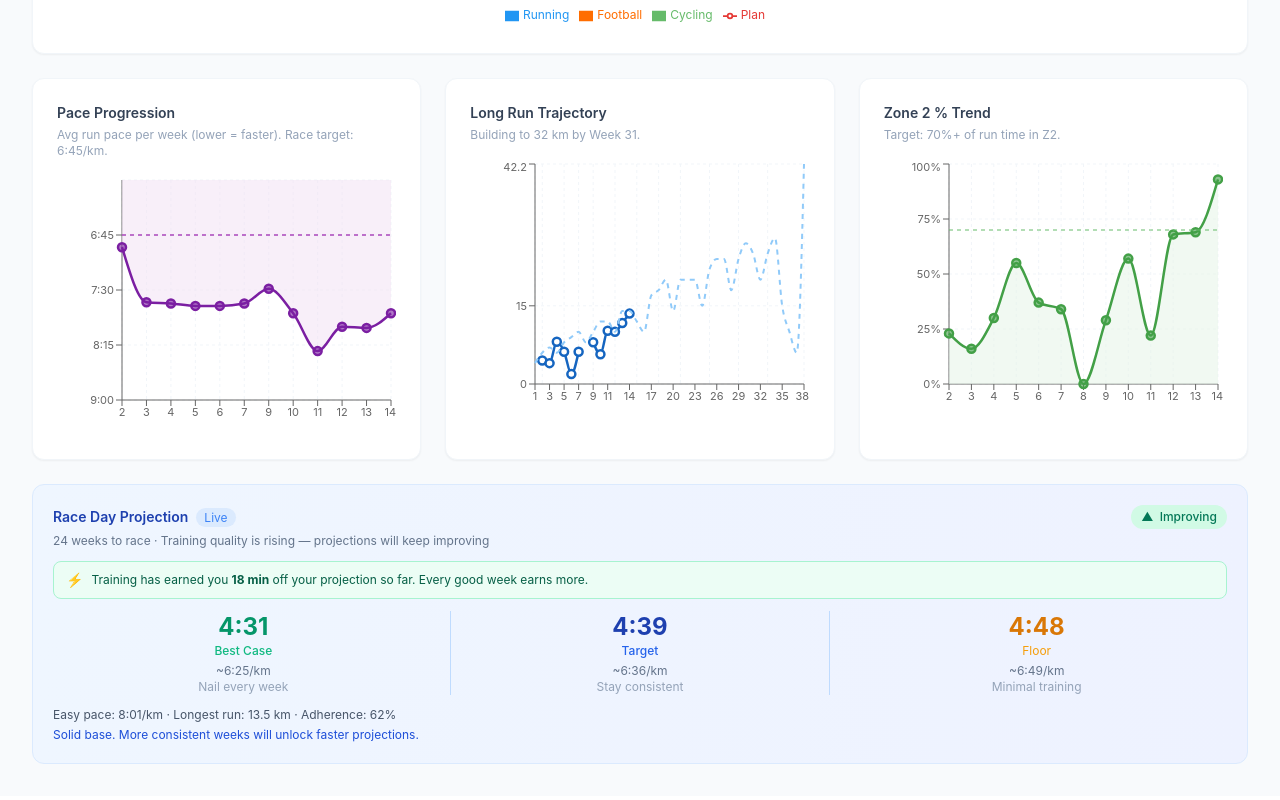
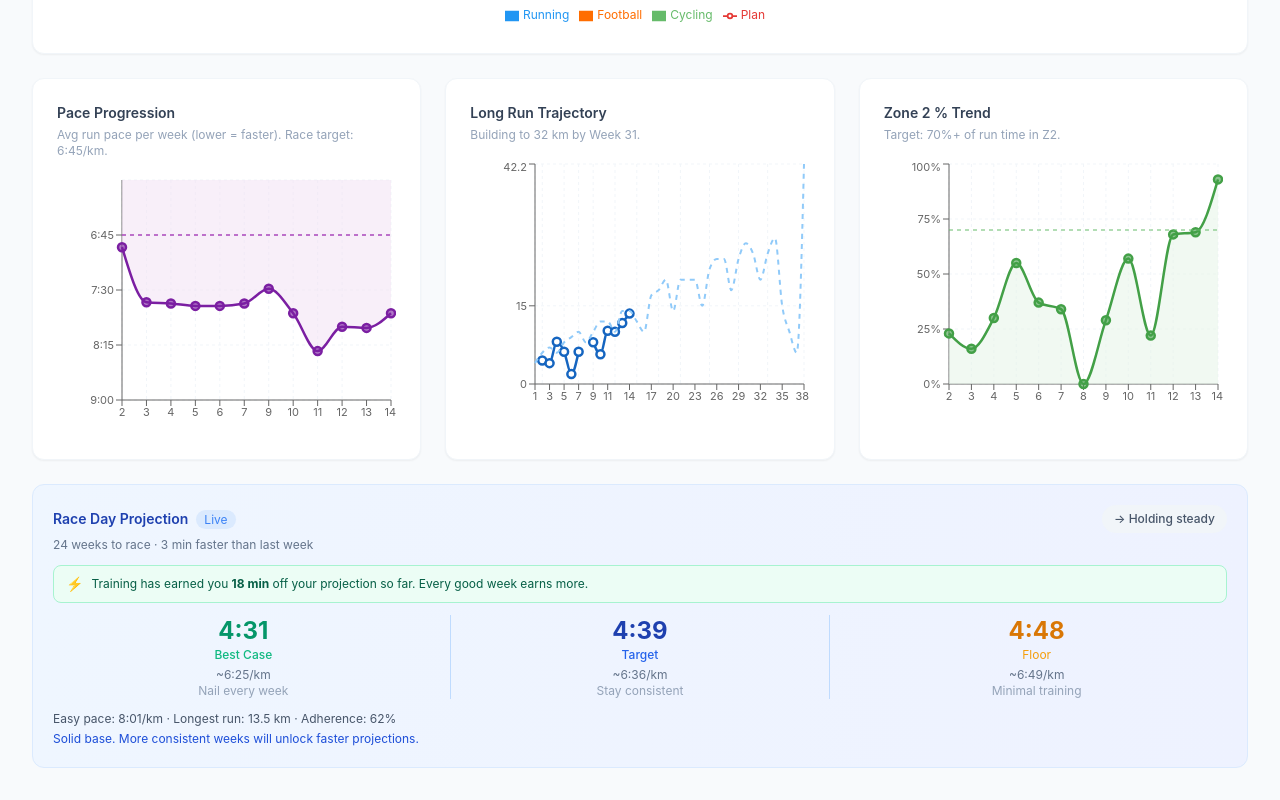
Before and after one commit to mpk907/berlin-marathon-2026, a Next.js app: page / in a window 1280 px wide. Shown: the part 909-1709 px from the top of the page. Built offline with nearby package versions, Linux system fonts and the light colour scheme.

Commit message:
Week-over-week trend arrows on projections
Green up-arrow when projection improves vs last week, red down-arrow when it declines. Shows delta in minutes. Displayed in both header and overview section.

```diff
--- a/src/components/Dashboard.jsx
+++ b/src/components/Dashboard.jsx
@@ -290,39 +290,44 @@ export default function Dashboard() {
       projTargetMin = projTargetPaceKm * 42.195;
       projConservativeMin = projConservativePaceKm * 42.195;
 
-      // ── Step 6: Trend detection ──
-      // Compare projection inputs from first half vs second half of completed weeks
-      if (paceWeeks.length >= 6) {
-        const firstHalf = paceWeeks.slice(0, Math.floor(paceWeeks.length / 2));
-        const secondHalf = paceWeeks.slice(Math.floor(paceWeeks.length / 2));
-        // Earned credit per week in each half
-        const creditPerWeek = (weeks) => {
-          let c = 0;
-          for (const pw of weeks) {
+      // ── Step 6: Week-over-week trend ──
+      // Recompute target projection WITHOUT the latest week to get last week's number
+      // Delta = previous target - current target (positive = improved)
+      let projDeltaMin = 0; // minutes improved vs previous week (positive = faster)
+      if (paceWeeks.length >= 4) {
+        const prevWeeks = paceWeeks.slice(0, -1);
+        const prevRecent = prevWeeks.slice(-4);
+        const prevPaceSum = prevRecent.reduce((s, w) => s + w.pace * w.run, 0);
+        const prevRunSum = prevRecent.reduce((s, w) => s + w.run, 0);
+        const prevEasyPace = prevRunSum > 0 ? prevPaceSum / prevRunSum : prevWeeks[prevWeeks.length - 1].pace;
+        const prevBaseline = prevEasyPace - 0.75;
+        let prevEarned = 0;
+        for (const pw of prevWeeks) {
           let wc = 0;
           wc += Math.min(1, pw.plan > 0 ? pw.run / pw.plan : 0.5) * 0.4;
           wc += Math.min(1, pw.z2 / 0.7) * 0.3;
           wc += Math.min(1, pw.longRun / 15) * 0.3;
-            c += wc;
+          prevEarned += wc * maxCreditPerWeek;
         }
-          return c / weeks.length;
-        };
-        const firstRate = creditPerWeek(firstHalf);
-        const secondRate = creditPerWeek(secondHalf);
-        const rateChange = secondRate - firstRate;
-        if (rateChange > 0.05) {
+        const prevWeekNum = Math.max(...prevWeeks.map(w => w.week));
+        const prevRemaining = Math.max(0, 38 - prevWeekNum);
+        const prevProgress = prevWeekNum / 38;
+        const prevFutureTrust = 0.1 + prevProgress * 0.5;
+        const prevTargetFuture = prevRemaining * futureCreditPerWeek * prevFutureTrust * 0.85;
+        const prevTargetPace = prevBaseline - prevEarned - prevTargetFuture;
+        const prevTargetMin = Math.max(5.0, Math.min(8.5, prevTargetPace)) * 42.195;
+        projDeltaMin = prevTargetMin - projTargetMin; // positive = got faster
+      }
+
+      if (projDeltaMin > 0.5) {
         projTrend = "improving";
-          projTrendDetail = "Training quality is rising — projections will keep improving";
-        } else if (rateChange < -0.05) {
+        projTrendDetail = `${Math.round(projDeltaMin)} min faster than last week`;
+      } else if (projDeltaMin < -0.5) {
         projTrend = "declining";
-          projTrendDetail = "Recent training quality dipped — get back on track to hold these numbers";
+        projTrendDetail = `${Math.round(Math.abs(projDeltaMin))} min slower than last week`;
       } else {
         projTrend = "stable";
-          projTrendDetail = "Steady training — consistency is your superpower right now";
-        }
-      } else {
-        projTrend = "building";
-        projTrendDetail = "Building baseline — every good week sharpens the projection";
+        projTrendDetail = "Holding steady vs last week";
       }
 
     } else {
@@ -348,6 +353,7 @@ export default function Dashboard() {
       projTargetPace: fmtPace(projTargetPaceKm),
       projOptimisticPace: fmtPace(projOptimisticPaceKm),
       projMethod, adherencePct, projTrend, projTrendDetail,
+      projDeltaMin: typeof projDeltaMin !== 'undefined' ? projDeltaMin : 0,
       earnedMinutes: Math.round(earnedMinutes),
       currentEasyPace: paceWeeks.length >= 3 ? fmtPace((() => { const rw = paceWeeks.slice(-4); const s = rw.reduce((a, w) => a + w.pace * w.run, 0); const r = rw.reduce((a, w) => a + w.run, 0); return r > 0 ? s / r : 0; })()) : null,
       completed: completed.length,
@@ -495,7 +501,24 @@ export default function Dashboard() {
             <div className="text-sm text-slate-400 mb-1">Projected finish</div>
             <div className="flex items-baseline gap-3">
               <div className="text-sm text-slate-500">{stats.projOptimistic}</div>
+              <div className="flex items-center gap-2">
                 <div className="text-2xl sm:text-3xl font-bold text-white">{stats.projTarget}</div>
+                {stats.projMethod === "dynamic" && stats.projDeltaMin !== 0 && (
+                  <div className={`flex items-center gap-0.5 text-xs font-semibold px-1.5 py-0.5 rounded ${
+                    stats.projDeltaMin > 0
+                      ? "text-emerald-300 bg-emerald-500/20"
+                      : "text-red-300 bg-red-500/20"
+                  }`}>
+                    <svg width="10" height="10" viewBox="0 0 10 10" fill="currentColor">
+                      {stats.projDeltaMin > 0
+                        ? <path d="M5 1L9 6H1L5 1Z" />
+                        : <path d="M5 9L1 4H9L5 9Z" />
+                      }
+                    </svg>
+                    {Math.round(Math.abs(stats.projDeltaMin))}m
+                  </div>
+                )}
+              </div>
               <div className="text-sm text-slate-500">{stats.projConservative}</div>
             </div>
             <div className="text-slate-500 text-xs mt-0.5">optimistic · target · conservative</div>
@@ -724,15 +747,24 @@ export default function Dashboard() {
                   Race Day Projection
                   {stats.projMethod === "dynamic" && <span className="ml-2 text-xs font-normal text-blue-500 bg-blue-100 px-2 py-0.5 rounded-full">Live</span>}
                 </h3>
-                {stats.projTrend && (
-                  <div className={`flex items-center gap-1.5 text-xs font-medium px-2.5 py-1 rounded-full ${
-                    stats.projTrend === "improving" ? "bg-emerald-100 text-emerald-700" :
-                    stats.projTrend === "stable" ? "bg-blue-100 text-blue-700" :
-                    stats.projTrend === "declining" ? "bg-amber-100 text-amber-700" :
-                    "bg-slate-100 text-slate-600"
+                {stats.projMethod === "dynamic" && stats.projDeltaMin !== 0 && (
+                  <div className={`flex items-center gap-1.5 text-xs font-semibold px-3 py-1.5 rounded-full ${
+                    stats.projDeltaMin > 0
+                      ? "bg-emerald-100 text-emerald-700"
+                      : "bg-red-100 text-red-700"
                   }`}>
-                    <span>{stats.projTrend === "improving" ? "▲" : stats.projTrend === "declining" ? "▼" : stats.projTrend === "stable" ? "→" : "◆"}</span>
-                    <span className="capitalize">{stats.projTrend}</span>
+                    <svg width="12" height="12" viewBox="0 0 10 10" fill="currentColor">
+                      {stats.projDeltaMin > 0
+                        ? <path d="M5 1L9 6H1L5 1Z" />
+                        : <path d="M5 9L1 4H9L5 9Z" />
+                      }
+                    </svg>
+                    {Math.round(Math.abs(stats.projDeltaMin))} min vs last week
+                  </div>
+                )}
+                {stats.projMethod === "dynamic" && stats.projDeltaMin === 0 && (
+                  <div className="flex items-center gap-1.5 text-xs font-medium px-3 py-1.5 rounded-full bg-slate-100 text-slate-600">
+                    → Holding steady
                   </div>
                 )}
               </div>
```
Lines whose indentation alone changed are shown as unchanged.
